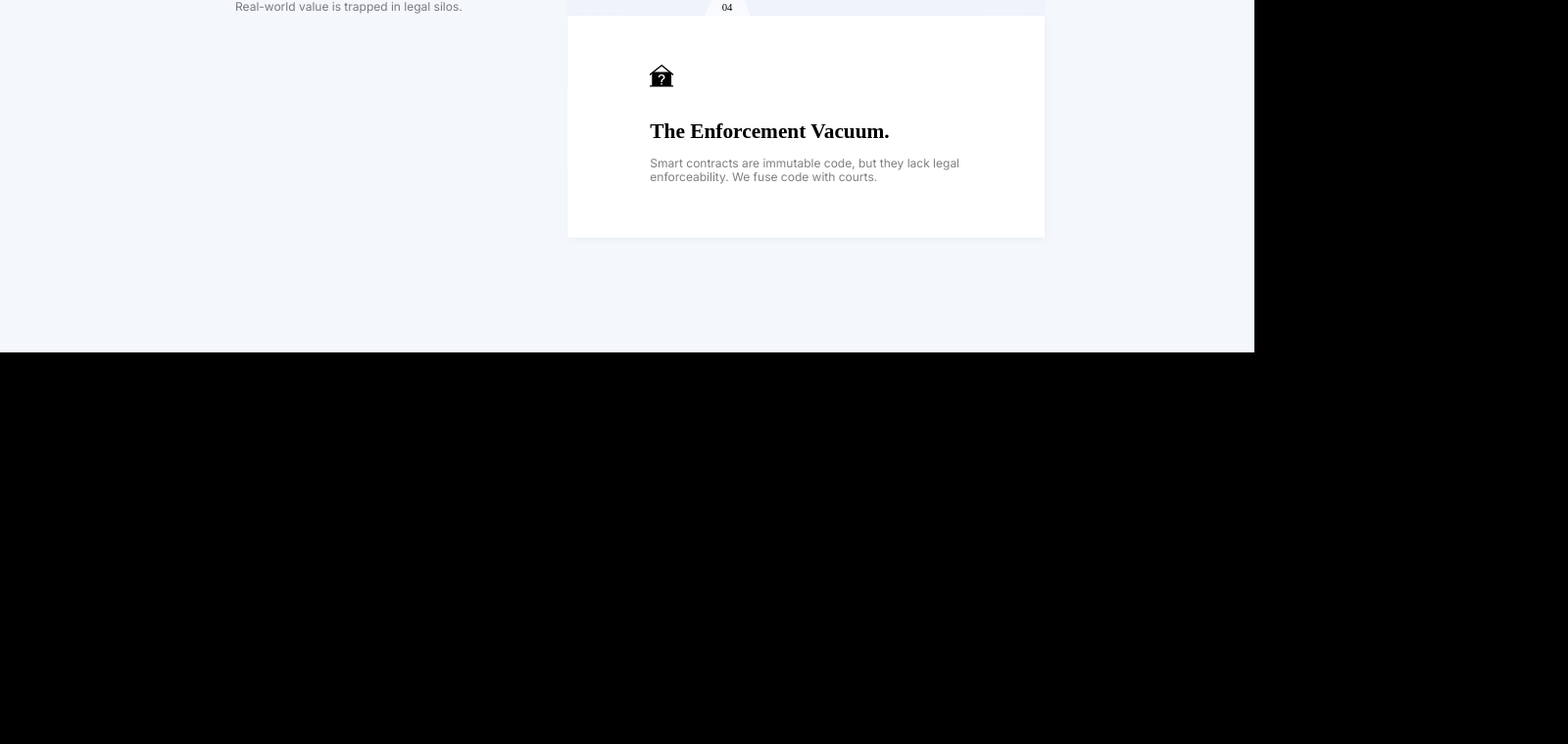
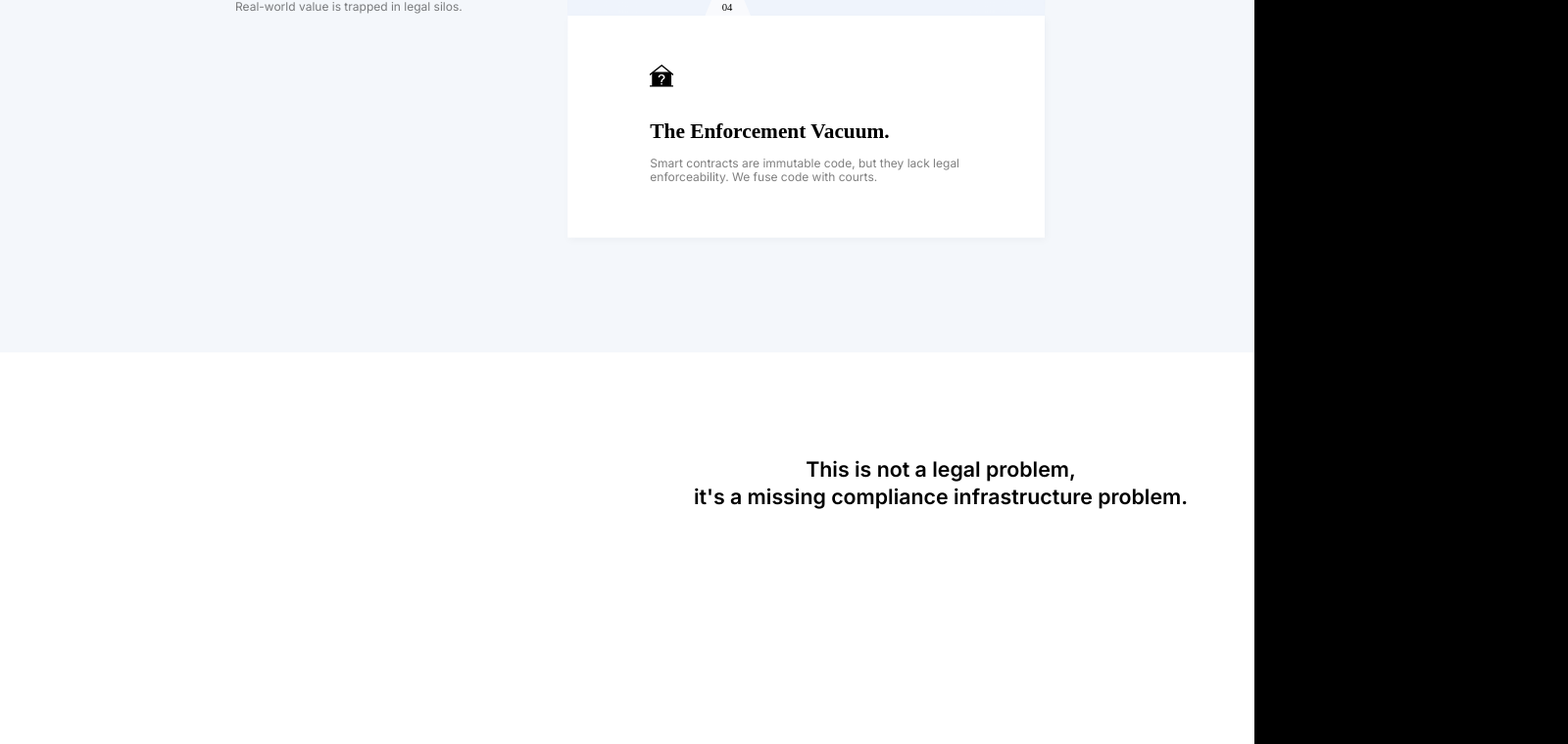
Before and after one commit to BI4O/ChainLex, a Next.js app: page / in a window 1280 px wide. Shown: the part 1080-1840 px from the top of the page at 98% size, 1600 px wide, since content can reach past the window. Before the commit the page ends 1440 px from the top, so only its background shows below. Built offline with nearby package versions, Linux system fonts and the light colour scheme.

Commit message:
Add Section3 component with compliance infrastructure headline
- Implement centered two-line headline text
- White background with 400px height
- Horizontal responsive scaling based on 1920px width

```diff
--- /dev/null
+++ b/app/components/Section3.tsx
@@ -0,0 +1,49 @@
+"use client";
+
+import { useState, useRef, useEffect } from "react";
+
+export default function Section3() {
+  const [scale, setScale] = useState(1);
+  const wrapperRef = useRef<HTMLDivElement>(null);
+
+  useEffect(() => {
+    const updateScale = () => {
+      if (wrapperRef.current) {
+        const containerWidth = wrapperRef.current.offsetWidth;
+        const newScale = Math.min(1, containerWidth / 1920);
+        setScale(newScale);
+      }
+    };
+
+    updateScale();
+    window.addEventListener('resize', updateScale);
+    return () => window.removeEventListener('resize', updateScale);
+  }, []);
+
+  return (
+    <section className="relative w-full flex justify-center bg-white">
+      {/* Content Container */}
+      <div ref={wrapperRef} className="relative w-full max-w-[1920px] overflow-visible">
+        <div
+          className="relative mx-auto"
+          style={{
+            width: '1920px',
+            height: '400px',
+            transform: scale < 1 ? `scale(${scale})` : 'none',
+            transformOrigin: 'top center',
+          }}
+        >
+          {/* Headline - Centered */}
+          <div className="absolute inset-0 flex flex-col items-center justify-center gap-0">
+            <p className="font-['Inter'] font-semibold leading-[42px] not-italic text-[32px] text-black text-center mb-0">
+              This is not a legal problem,
+            </p>
+            <p className="font-['Inter'] font-semibold leading-[42px] not-italic text-[32px] text-black text-center mb-0">
+              {`it's a missing compliance infrastructure problem.`}
+            </p>
+          </div>
+        </div>
+      </div>
+    </section>
+  );
+}
--- a/app/page.tsx
+++ b/app/page.tsx
@@ -1,6 +1,7 @@
 import Navbar from "./components/Navbar";
 import Hero from "./components/Hero";
 import Section2 from "./components/Section2";
+import Section3 from "./components/Section3";
 
 export default function Home() {
   return (
@@ -8,6 +9,7 @@ export default function Home() {
       <Navbar />
       <Hero />
       <Section2 />
+      <Section3 />
     </main>
   );
 }
```
